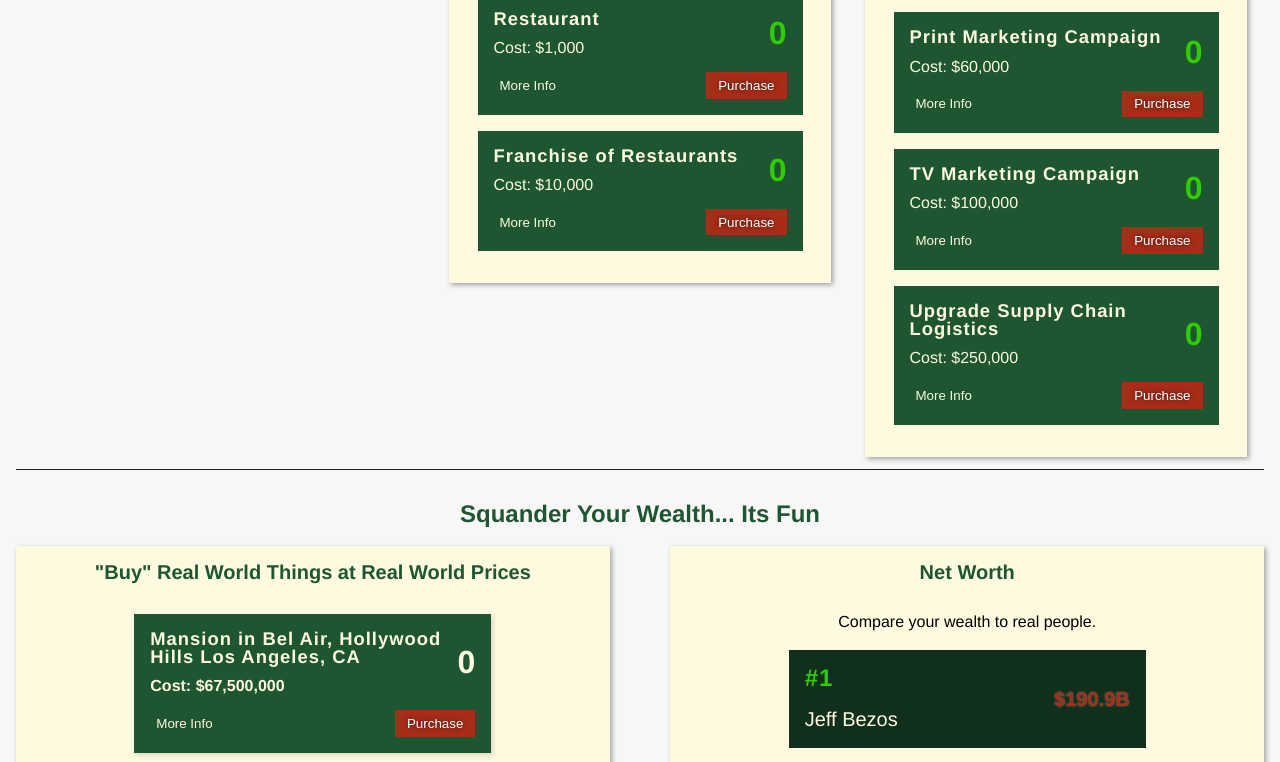
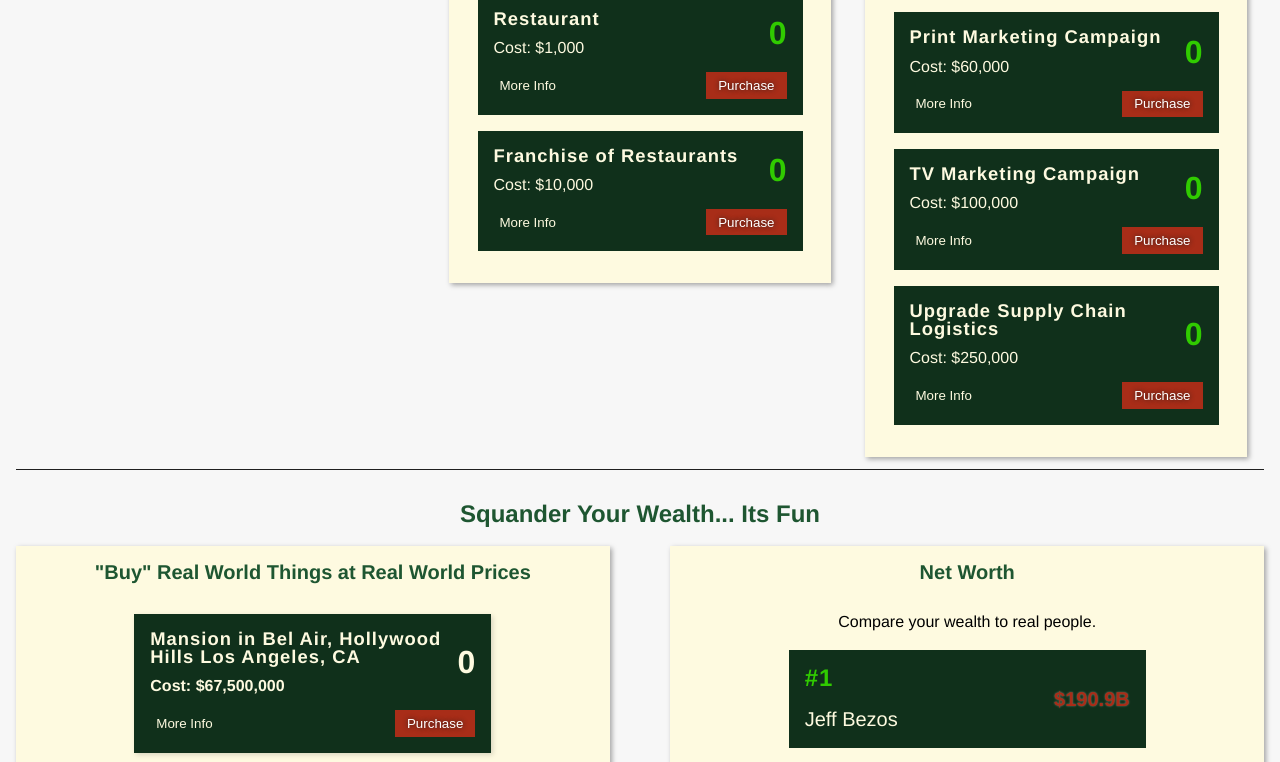
Before and after one commit to dkersten/accumulator-game-vue, a Vue app: page / in a window 1280 px wide. Shown: the part 760-1522 px from the top of the page. Built offline with nearby package versions, Linux system fonts and the light colour scheme.

Commit message:
added disabled styling/functionality to other sections

```diff
--- a/src/components/PropertyCard.vue
+++ b/src/components/PropertyCard.vue
@@ -1,6 +1,6 @@
 <template>
     <div>
-        <div v-for="property in properties" :key="property.name" class="property">
+        <div v-for="property in properties" :key="property.name" :class="property.canBuy ? 'more' : 'less'" class="property">
             <div class="left">
                 <h3>{{property.name}}</h3>
                 <span class="cost">
@@ -130,6 +130,14 @@ export default {
         align-items: center;
         flex-wrap: wrap;
 
+        &.less {
+            background: $color-green-dark-disabled;
+        }
+
+        &.more {
+            background: $color-green-dark;
+        }
+
         .bottom {
             flex-basis: 100%;
             margin-top: 1rem;
--- a/src/components/PurchaseCard.vue
+++ b/src/components/PurchaseCard.vue
@@ -1,6 +1,6 @@
 <template>
     <div>
-        <div v-for="purchase in purchases" :key="purchase.name" class="purchase">
+        <div v-for="purchase in purchases" :key="purchase.name" :class="purchase.canBuy ? 'more' : 'less'" class="purchase">
             <div class="top">
                 <div class="left">
                     <h3>{{purchase.name}}</h3>
@@ -110,9 +110,16 @@ export default {
     @import '../assets/scss/mixins.scss';
 
     .purchase {
-        background: $color-green-dark;
         margin-bottom: 1rem;
         padding: 1rem;
+
+        &.less {
+          background: $color-green-dark-disabled;
+        }
+
+        &.more {
+            background: $color-green-dark;
+        }
 
         .top {
             display: flex;
--- a/src/components/RWPurchaseCard.vue
+++ b/src/components/RWPurchaseCard.vue
@@ -1,6 +1,6 @@
 <template>
     <div>
-        <div v-for="property in properties" :key="property.num" class="rw-purchase-card">
+        <div v-for="property in properties" :key="property.num" :class="property.canBuy ? 'more' : 'less'" class="rw-purchase-card">
             <div class="top">
                 <div class="left">
                     <h3>{{property.title}}</h3>
@@ -132,9 +132,16 @@ export default {
     .rw-purchase-card {
       padding: 1rem;
       margin: 0 auto 1rem;
-      background: $color-green-dark;
       max-width: 325px;
       box-shadow: $box-shadow-sm-subtle;
+
+      &.less {
+        background: $color-green-dark-disabled;
+      }
+
+      &.more {
+        background: $color-green-dark;
+      }
 
       .top {
         display: flex;
```
